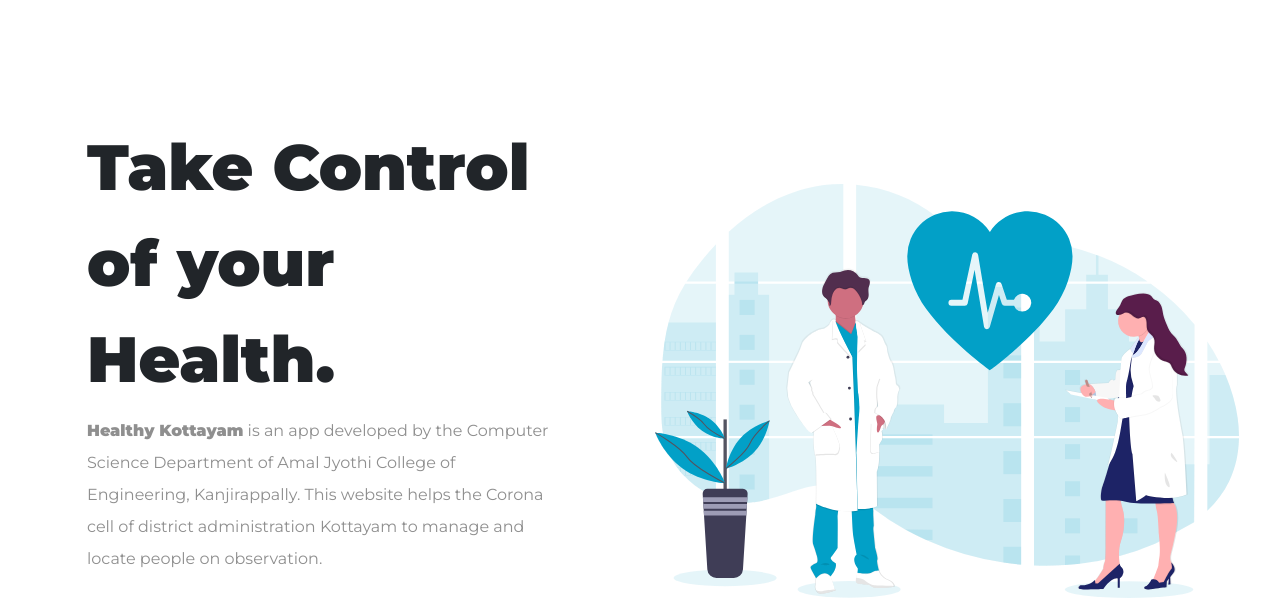
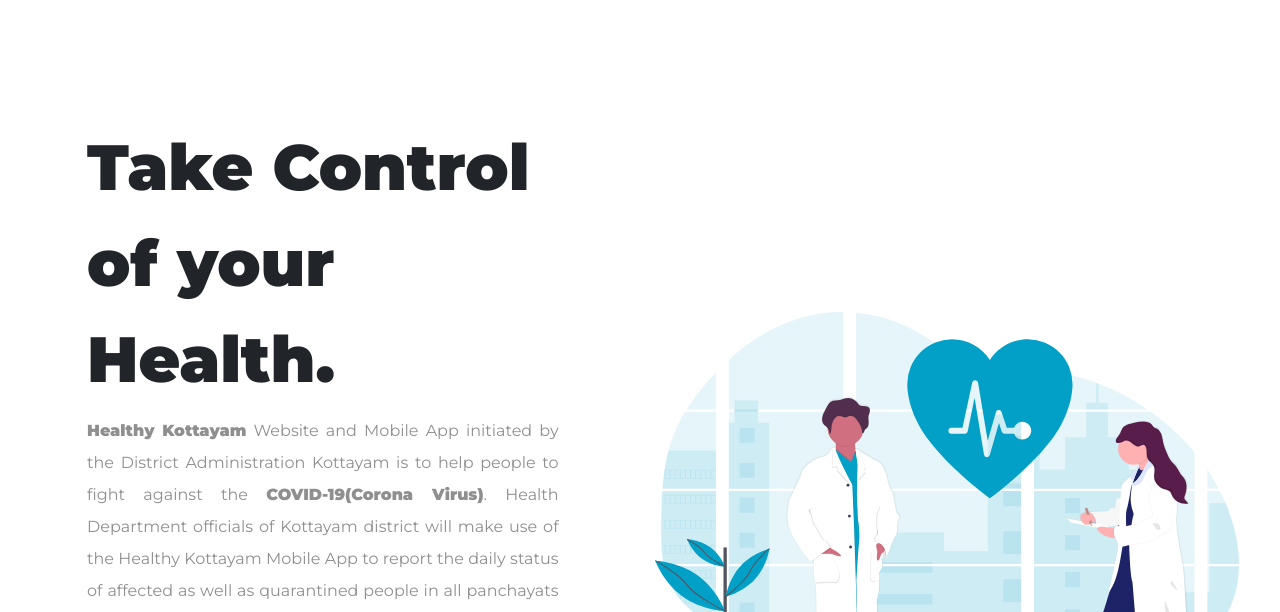
Before and after one commit to shan-shaji/Healthy-Kottayam, a plain HTML site: page index.html in a window 1280 px wide. Shown: the part 91-703 px from the top of the page. Drawn offline with nearby package versions, Linux system fonts and the light colour scheme.

Commit message:
changed description

```diff
--- a/css/style.css
+++ b/css/style.css
@@ -73,6 +73,7 @@ h5 {
   color: #8f8f8f;
   padding-right: 20px;
   line-height: 2;
+  text-align: justify;
 }
 
 /* Tittle image */
--- a/index.html
+++ b/index.html
@@ -90,7 +90,15 @@
           <div>
             <h1 class="main-tittle">Take Control of your Health.</h1>
             <p>
-              <b>Healthy Kottayam</b> is an app developed by the Computer
+              <b>Healthy Kottayam</b> Website and Mobile App initiated by the
+              District Administration Kottayam is to help people to fight
+              against the <strong>COVID-19(Corona Virus)</strong>. Health
+              Department officials of Kottayam district will make use of the
+              Healthy Kottayam Mobile App to report the daily status of affected
+              as well as quarantined people in all panchayats and Municipalitis
+              of the district.Centralized monitoring of Data and coordination
+              support will be provided with the help of call centre at the
+              district head for its users.is an app developed by the Computer
               Science Department of Amal Jyothi College of Engineering,
               Kanjirappally. This website helps the Corona cell of district
               administration Kottayam to manage and locate people on
@@ -116,5 +124,6 @@
         </div>
       </div>
     </section>
+
   </body>
 </html>
```
